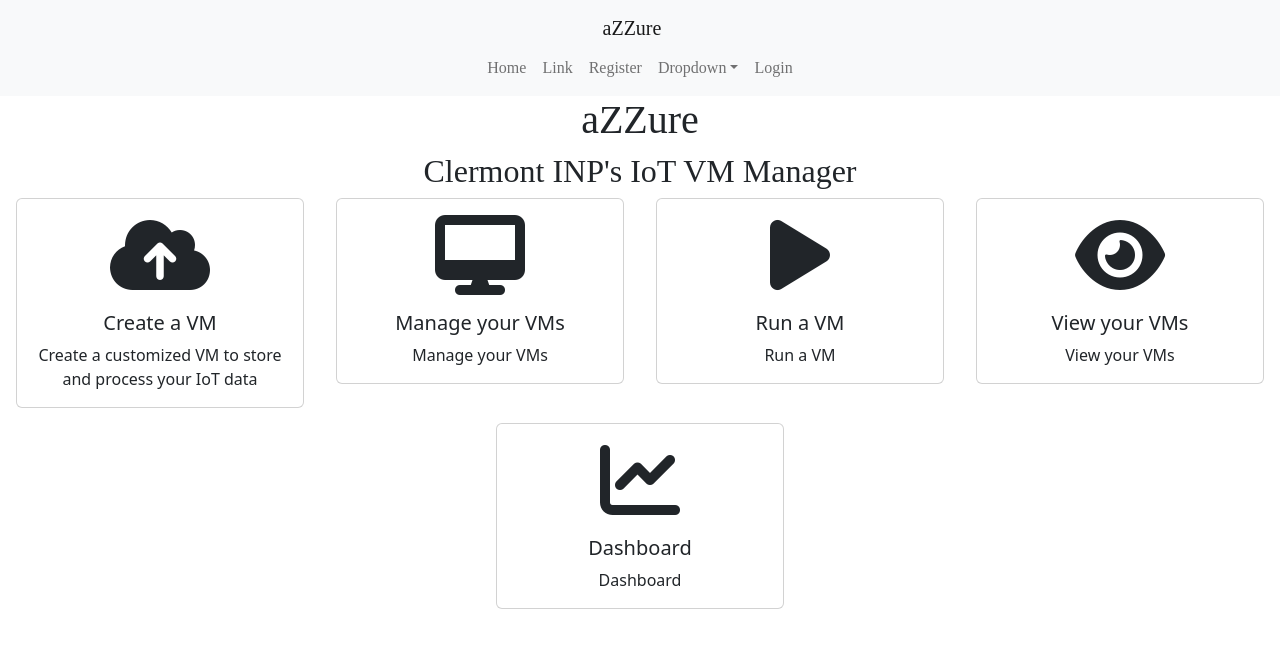
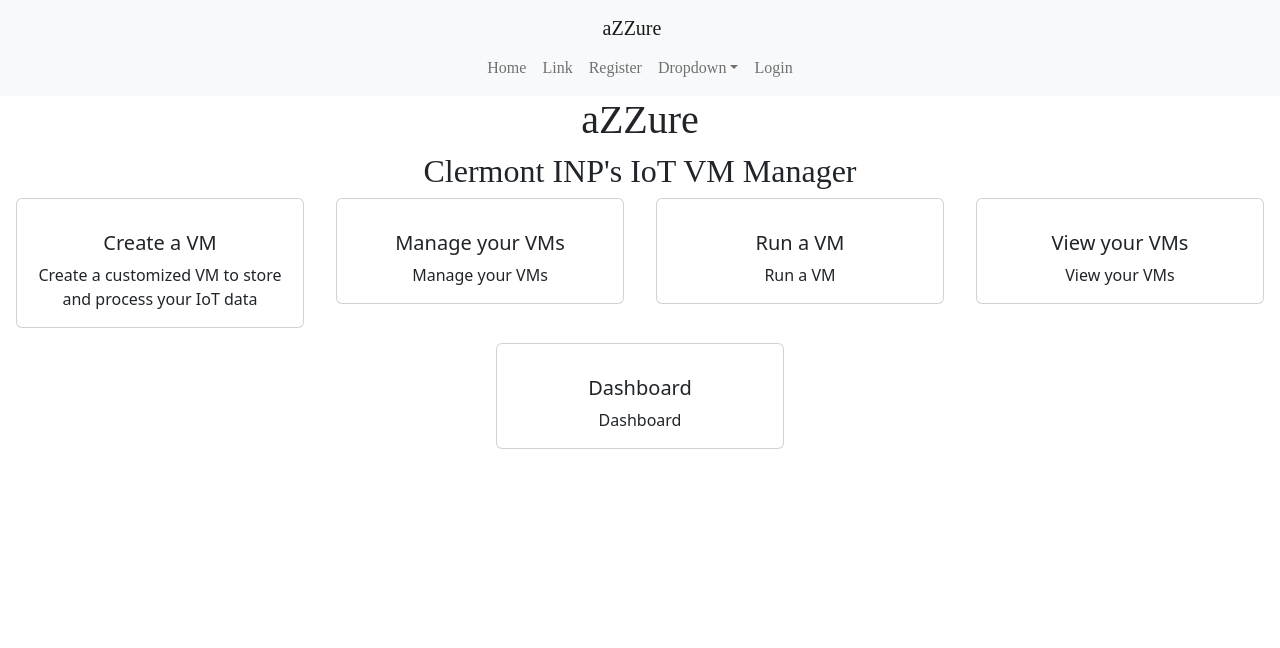
Before and after one commit to belkhiritaha/projet-ZZ2-F5, a React (Create React App) app in the folder azzure/: page / in a window 1280 px wide. Shown: the top 648 px of the page. Built offline with nearby package versions, Linux system fonts and the light colour scheme.

Commit message:
unified css

```diff
--- a/azzure/src/index.js
+++ b/azzure/src/index.js
@@ -4,7 +4,7 @@
 import App from './App';
 import reportWebVitals from './reportWebVitals';
 import '../node_modules/bootstrap/dist/css/bootstrap.min.css';
-import "https://kit.fontawesome.com/68fc273f7b.js";
+// import "https://kit.fontawesome.com/68fc273f7b.js";
 import { BrowserRouter, Route, Routes } from 'react-router-dom';
 import NotFound from './notfound';
 import Login from './login';
--- a/azzure/src/login.css
+++ b/azzure/src/login.css
@@ -1,4 +1,4 @@
-@import url('https://fonts.googleapis.com/css2?family=Varela+Round&display=swap');
+/* @import url('https://fonts.googleapis.com/css2?family=Varela+Round&display=swap'); */
 
 .container {
     display: flex;
```
